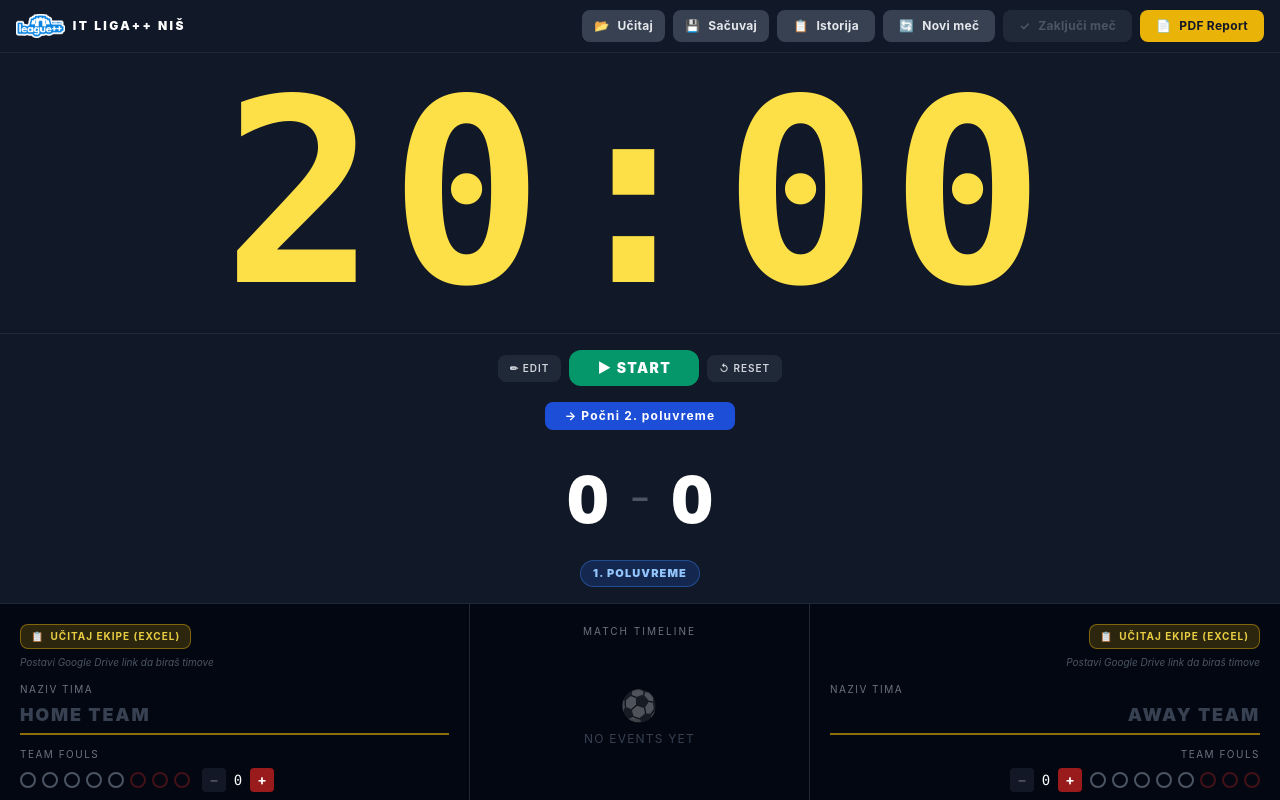
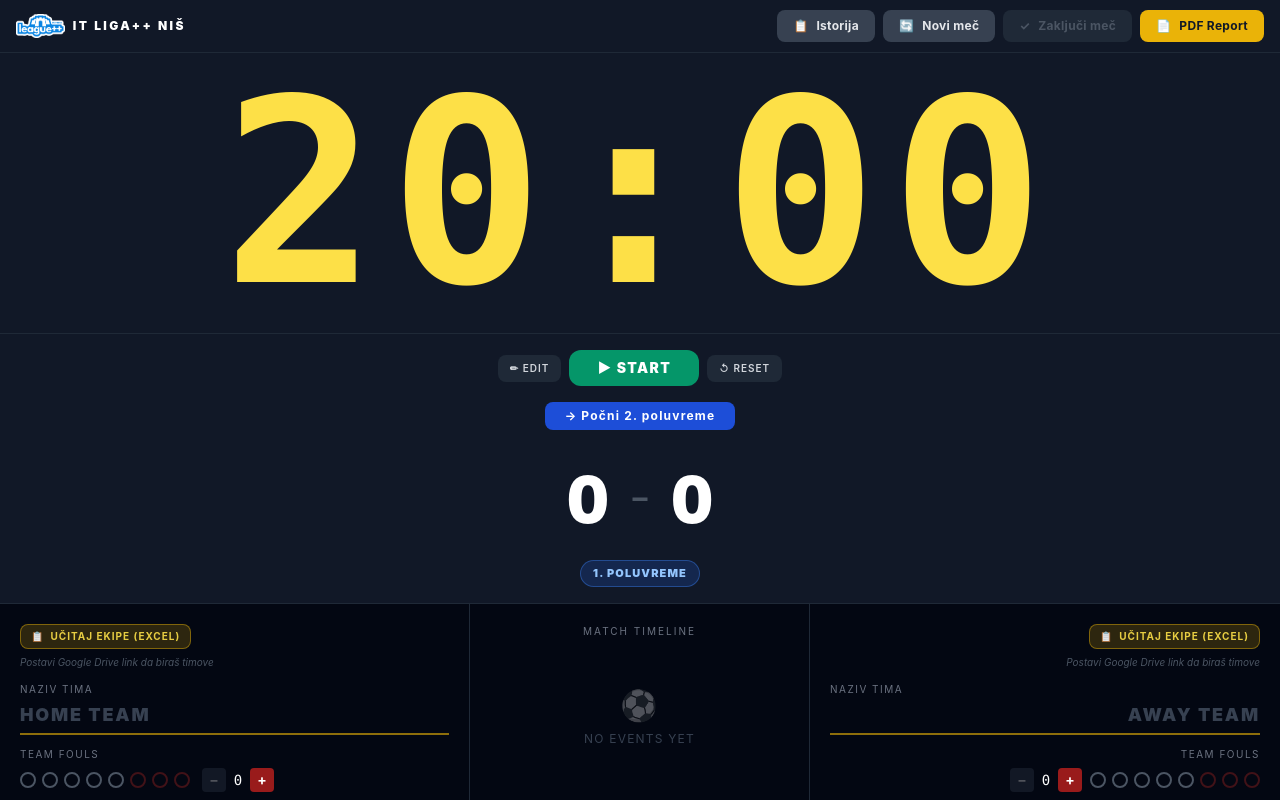
Before and after one commit to nenad2/itligalog, a React (Vite) app: page / in a window 1280 px wide. Shown: the top 800 px of the page. Built offline with nearby package versions, Linux system fonts and the light colour scheme.

Commit message:
Izbrisani dugmici Sacuva i Ucitaj mec

```diff
--- a/src/FutsalTracker.jsx
+++ b/src/FutsalTracker.jsx
@@ -2012,22 +2012,6 @@ export default function FutsalTracker() {
             onChange={handleImportJSON}
             className="hidden"
           />
-          <button
-            onClick={() => fileInputRef.current?.click()}
-            className="flex items-center gap-2 px-3 py-2 rounded-lg text-xs font-bold tracking-wide transition-all bg-gray-700 hover:bg-gray-600 active:scale-95 text-gray-200"
-            title="Učitaj meč iz JSON fajla"
-          >
-            <span>📂</span>
-            <span>Učitaj</span>
-          </button>
-          <button
-            onClick={handleExportJSON}
-            className="flex items-center gap-2 px-3 py-2 rounded-lg text-xs font-bold tracking-wide transition-all bg-gray-700 hover:bg-gray-600 active:scale-95 text-gray-200"
-            title="Sačuvaj meč kao JSON fajl (bekap)"
-          >
-            <span>💾</span>
-            <span>Sačuvaj</span>
-          </button>
           <button
             onClick={() => setPage("history")}
             className="flex items-center gap-2 px-4 py-2 rounded-lg text-xs font-bold tracking-wide transition-all bg-gray-700 hover:bg-gray-600 active:scale-95 text-gray-200"
@@ -2355,26 +2339,12 @@ export default function FutsalTracker() {
         >
           {pdfBusy ? "Generating…" : pdfMsg || "📄 Generate PDF Report"}
         </button>
-        <div className="grid grid-cols-3 gap-2">
-          <button
-            onClick={() => fileInputRef.current?.click()}
-            className="py-2.5 rounded-xl text-xs font-bold tracking-widest transition-all bg-gray-700 hover:bg-gray-600 text-gray-200 active:scale-95"
+        <button
+            onClick={() => setPage("history")}
+            className="w-full py-2.5 rounded-xl text-sm font-bold tracking-widest transition-all bg-gray-700 hover:bg-gray-600 text-gray-200 active:scale-95"
           >
-            📂 Učitaj
+            📋 Istorija mečeva
           </button>
-          <button
-            onClick={handleExportJSON}
-            className="py-2.5 rounded-xl text-xs font-bold tracking-widest transition-all bg-gray-700 hover:bg-gray-600 text-gray-200 active:scale-95"
-          >
-            💾 Sačuvaj
-          </button>
-          <button
-            onClick={() => setPage("history")}
-            className="py-2.5 rounded-xl text-xs font-bold tracking-widest transition-all bg-gray-700 hover:bg-gray-600 text-gray-200 active:scale-95"
-          >
-            📋 Istorija
-          </button>
-        </div>
         <button
           onClick={() => setShowNewMatchConfirm(true)}
           className="w-full py-2.5 rounded-xl text-sm font-bold tracking-widest transition-all bg-gray-700 hover:bg-gray-600 text-gray-200 active:scale-95"
```
